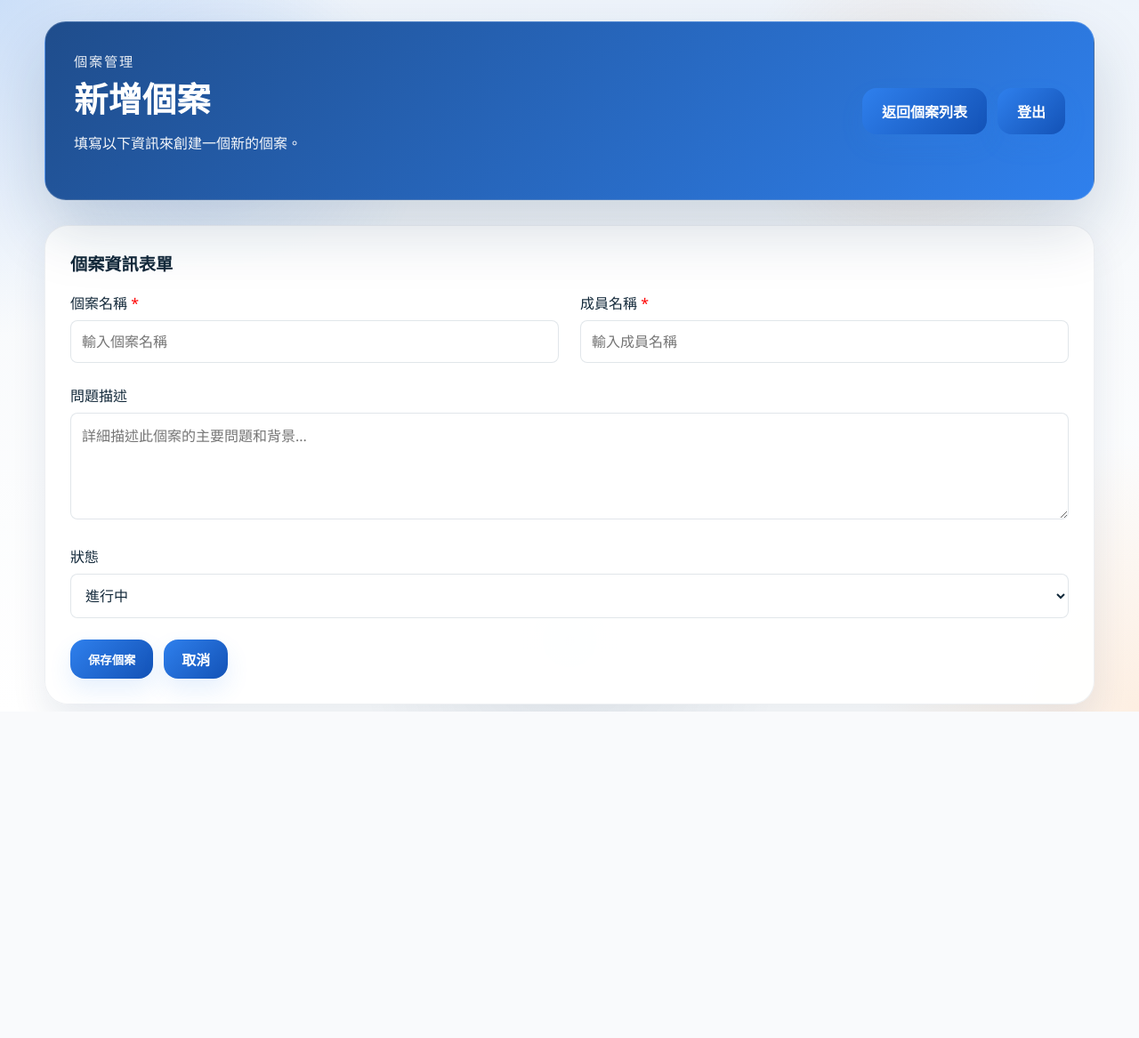
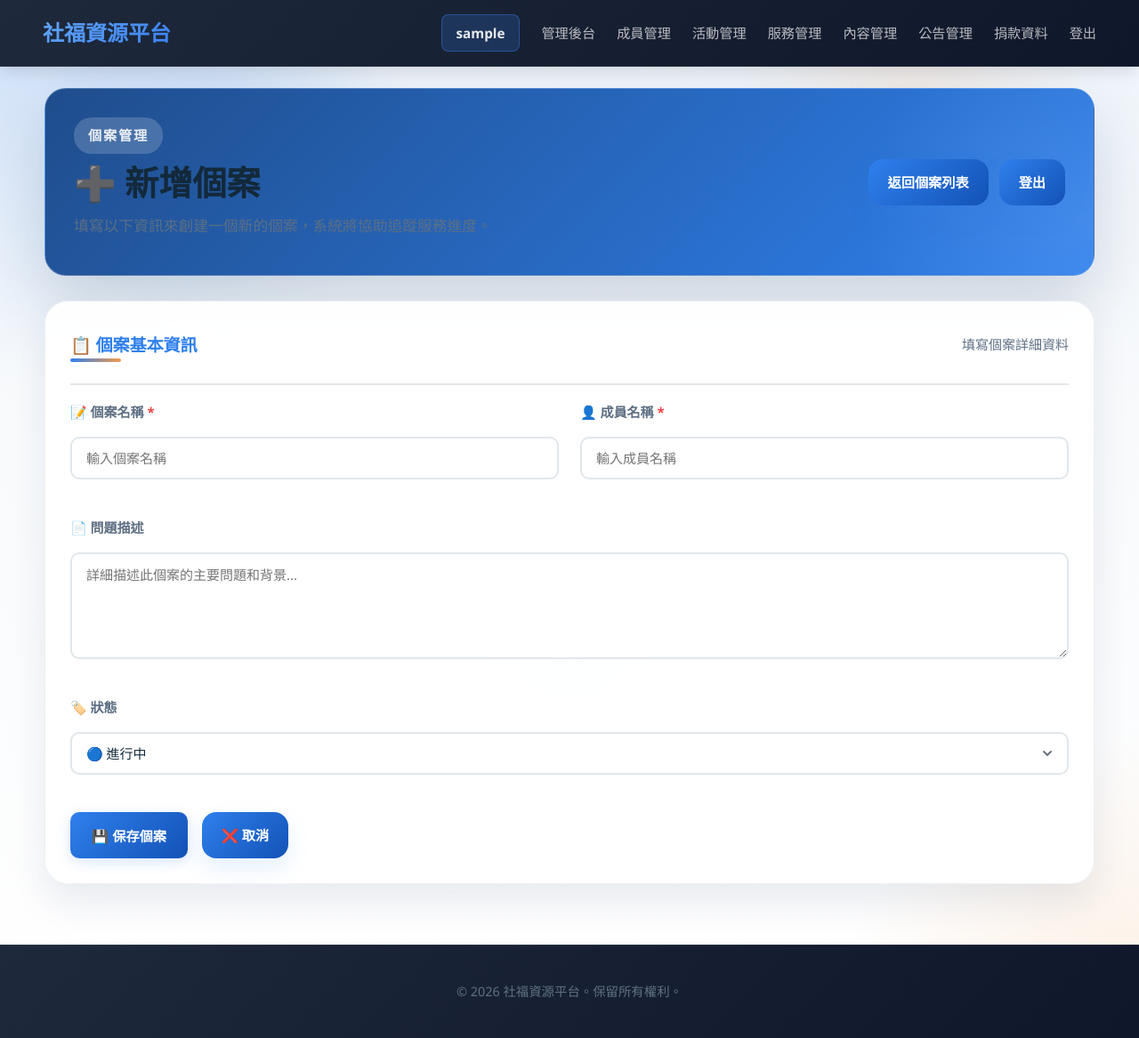
Before and after one commit to HankLee1016/-, a Flask app: page /admin/cases/create in a window 1280 px wide. Shown: the whole page at 89% size. Before the commit the page ends 800 px from the top, so only its background shows below. Run offline with Flask 3, Linux system fonts and the light colour scheme; the visitor is signed in with stand-in values (Sample User, id 1); some libraries are stand-ins or nearby versions.

Commit message:
新增個案

```diff
--- a/templates/case_create.html
+++ b/templates/case_create.html
@@ -1,128 +1,61 @@
-<!DOCTYPE html>
-<html lang="zh-TW">
-<head>
-    <meta charset="UTF-8">
-    <title>新增個案</title>
-    <link rel="stylesheet" href="/static/css/index.css">
-    <style>
-        .form-group {
-            margin-bottom: 24px;
-        }
-        label {
-            display: block;
-            margin-bottom: 8px;
-            font-weight: 500;
-            color: var(--text-primary);
-        }
-        input[type="text"],
-        textarea,
-        select {
-            width: 100%;
-            padding: 12px;
-            border: 1px solid var(--border);
-            border-radius: 8px;
-            font-family: 'Noto Sans TC', 'Segoe UI', Arial, sans-serif;
-            font-size: 1rem;
-            color: var(--text-primary);
-            background-color: var(--surface);
-            transition: border-color 0.2s;
-        }
-        input[type="text"]:focus,
-        textarea:focus,
-        select:focus {
-            outline: none;
-            border-color: var(--primary);
-            box-shadow: 0 0 0 3px rgba(47, 128, 237, 0.1);
-        }
-        textarea {
-            resize: vertical;
-            min-height: 120px;
-        }
-        .form-row {
-            display: grid;
-            grid-template-columns: 1fr 1fr;
-            gap: 24px;
-        }
-        @media (max-width: 640px) {
-            .form-row {
-                grid-template-columns: 1fr;
-            }
-        }
-        .form-actions {
-            display: flex;
-            gap: 12px;
-            justify-content: flex-start;
-        }
-        .form-actions .button {
-            padding: 10px 20px;
-            text-decoration: none;
-            cursor: pointer;
-        }
-        .error-message {
-            background-color: #ffebee;
-            color: #c62828;
-            padding: 12px;
-            border-radius: 8px;
-            margin-bottom: 20px;
-        }
-    </style>
-</head>
-<body>
+{% extends 'base.html' %}
+
+{% block title %}新增個案 — 社福資源平台{% endblock %}
+
+{% block content %}
     <div class="page-bg"></div>
-    <div class="container">
     <header class="hero-card">
         <div class="hero-copy">
             <span class="eyebrow">個案管理</span>
-                <h1>新增個案</h1>
-                <p>填寫以下資訊來創建一個新的個案。</p>
+            <h1>➕ 新增個案</h1>
+            <p>填寫以下資訊來創建一個新的個案，系統將協助追蹤服務進度。</p>
         </div>
         <div class="hero-actions">
-                <a class="button" href="/admin/cases">返回個案列表</a>
-                <a class="button" href="/logout">登出</a>
+            <a class="button button-secondary" href="/admin/cases">返回個案列表</a>
+            <a class="button button-secondary" href="/logout">登出</a>
         </div>
     </header>
 
     <section class="card">
         <div class="card-title">
-                <h2>個案資訊表單</h2>
+            <h2 class="section-title">📋 個案基本資訊</h2>
+            <p class="text-muted">填寫個案詳細資料</p>
         </div>
 
         {% if error %}
-            <div class="error-message">{{ error }}</div>
+            <div class="message error">❌ {{ error }}</div>
         {% endif %}
 
         <form method="post" action="/admin/cases/create">
-                <div class="form-row">
-                    <div class="form-group">
-                        <label for="case_name">個案名稱 <span style="color: red;">*</span></label>
-                        <input type="text" id="case_name" name="case_name" required placeholder="輸入個案名稱">
-                    </div>
-                    <div class="form-group">
-                        <label for="member_name">成員名稱 <span style="color: red;">*</span></label>
-                        <input type="text" id="member_name" name="member_name" required placeholder="輸入成員名稱">
-                    </div>
+            <div style="display: grid; grid-template-columns: 1fr 1fr; gap: 1.5rem;">
+                <label>
+                    <span class="label-text font-semibold">📝 個案名稱 <span style="color: #ef4444;">*</span></span>
+                    <input type="text" name="case_name" required placeholder="輸入個案名稱">
+                </label>
+                <label>
+                    <span class="label-text font-semibold">👤 成員名稱 <span style="color: #ef4444;">*</span></span>
+                    <input type="text" name="member_name" required placeholder="輸入成員名稱">
+                </label>
             </div>
 
-                <div class="form-group">
-                    <label for="issue_description">問題描述</label>
-                    <textarea id="issue_description" name="issue_description" placeholder="詳細描述此個案的主要問題和背景..."></textarea>
-                </div>
+            <label style="margin-top: 1.5rem;">
+                <span class="label-text font-semibold">📄 問題描述</span>
+                <textarea name="issue_description" placeholder="詳細描述此個案的主要問題和背景..."></textarea>
+            </label>
 
-                <div class="form-group">
-                    <label for="status">狀態</label>
-                    <select id="status" name="status">
-                        <option value="待處理">待處理</option>
-                        <option value="進行中" selected>進行中</option>
-                        <option value="已結案">已結案</option>
+            <label style="margin-top: 1.5rem;">
+                <span class="label-text font-semibold">🏷️ 狀態</span>
+                <select name="status">
+                    <option value="待處理">⏳ 待處理</option>
+                    <option value="進行中" selected>🔵 進行中</option>
+                    <option value="已結案">✅ 已結案</option>
                 </select>
-                </div>
+            </label>
 
-                <div class="form-actions">
-                    <button type="submit" class="button" style="background-color: var(--primary); color: white; border: none; cursor: pointer;">保存個案</button>
-                    <a class="button" href="/admin/cases" style="background-color: var(--text-secondary); color: white; text-align: center;">取消</a>
+            <div style="display: flex; gap: 1rem; margin-top: 1.5rem;">
+                <button type="submit" class="button">💾 保存個案</button>
+                <a href="/admin/cases" class="button button-secondary">❌ 取消</a>
             </div>
         </form>
     </section>
-    </div>
-</body>
-</html>
+{% endblock %}
```
Lines whose indentation alone changed are shown as unchanged.
